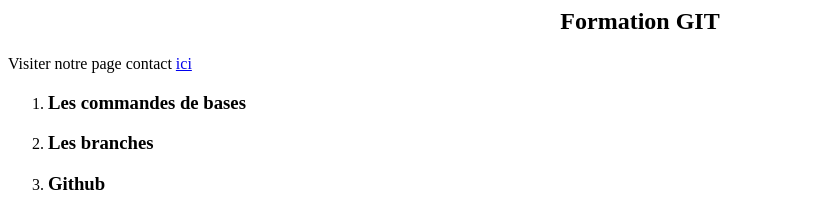
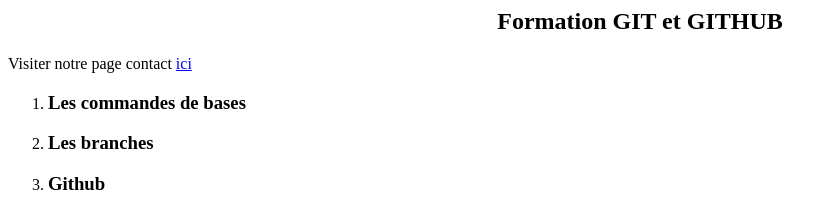
Before and after one commit to IlyasELHARTI/gitremote, a plain HTML site: page index.html in a window 1280 px wide. Shown: the top 211 px of the page, without its empty margins (0-836 px from the left). Drawn offline with Linux system fonts and the light colour scheme.

Commit message:
modification dans index.html

```diff
--- a/index.html
+++ b/index.html
@@ -9,7 +9,7 @@
 
 
 <body>
-    <h2 align="center">Formation GIT</h2>
+    <h2 align="center">Formation GIT et GITHUB</h2>
 
 
 
```
